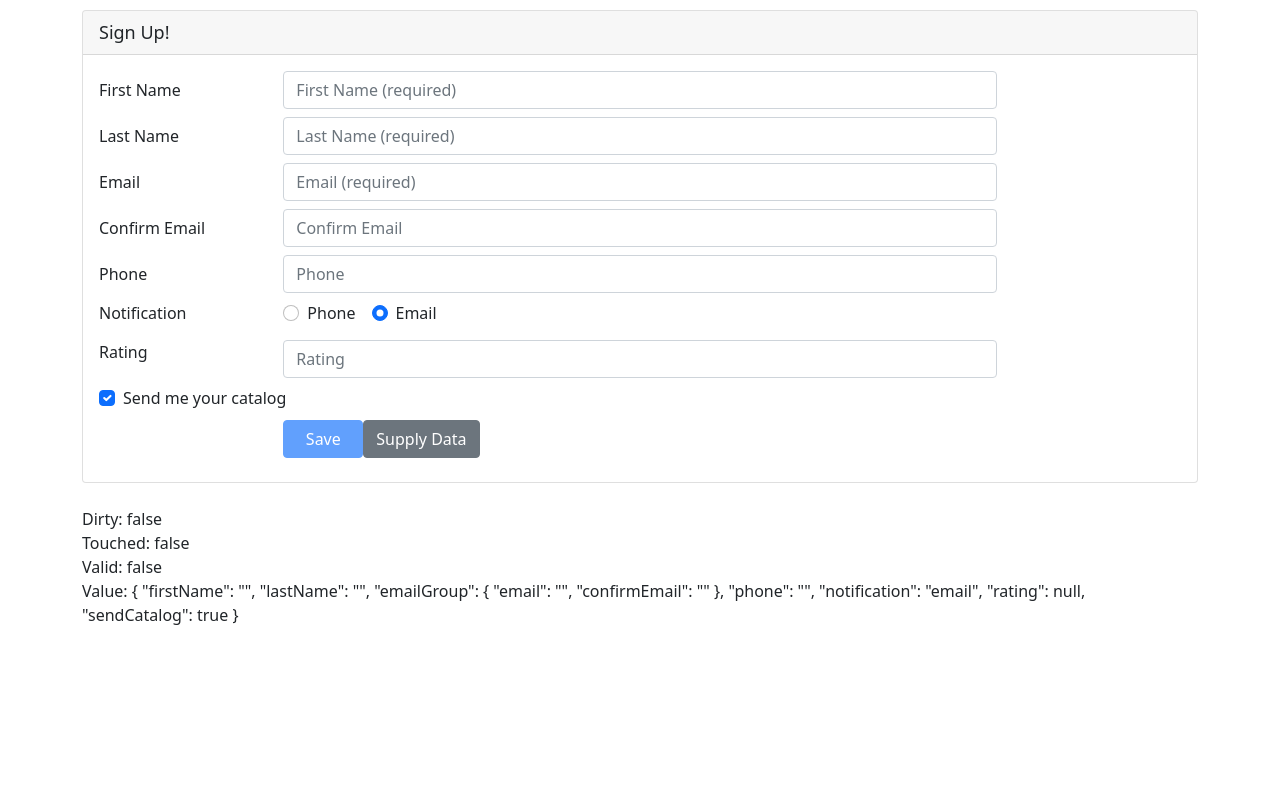
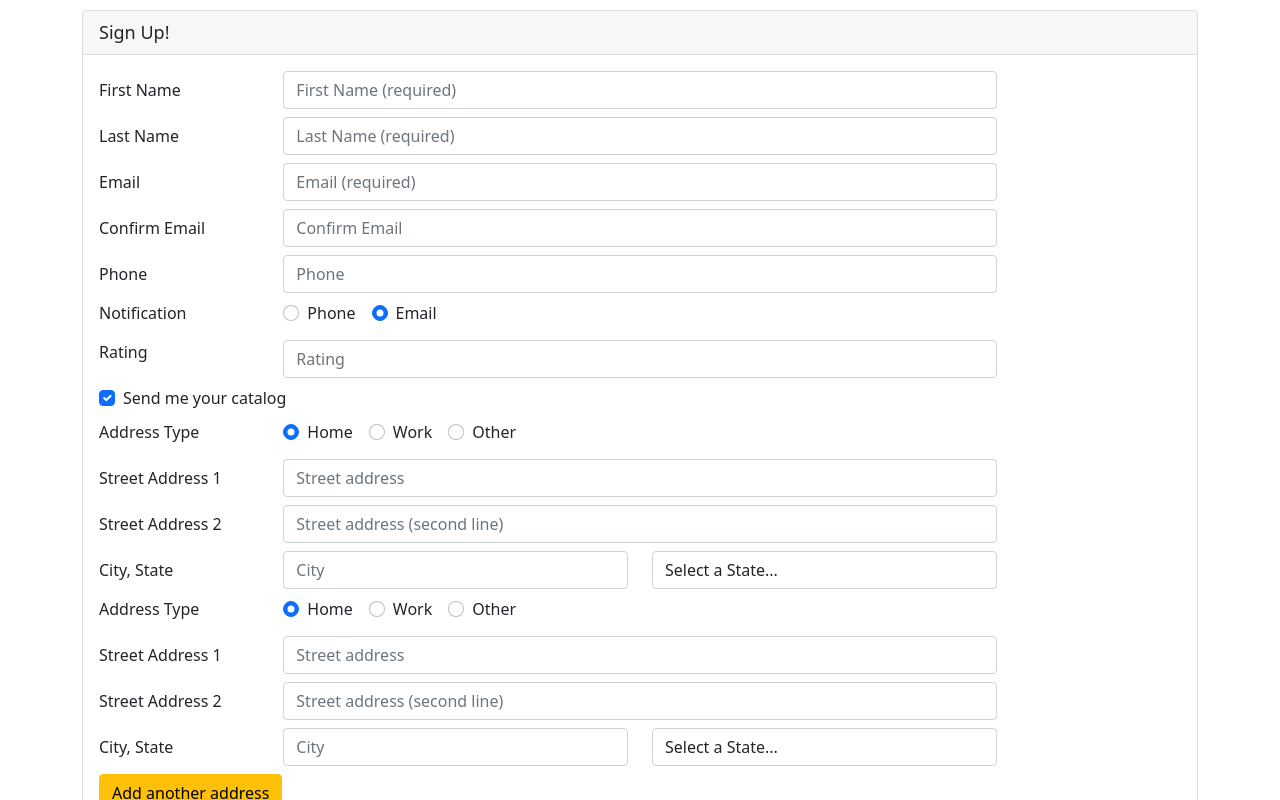
Before and after one commit to AhmedHafez1/Reactive-Forms, an Angular app: page / in a window 1280 px wide. Shown: the top 800 px of the page. Built offline with nearby package versions, Linux system fonts and the light colour scheme.

Commit message:
Dynamically Duplicate Input Elements

```diff
--- a/src/app/customers/customer.component.html
+++ b/src/app/customers/customer.component.html
@@ -196,7 +196,12 @@
         </div>
       </div>
 
-      <!-- <div *ngIf="customer.sendCatalog">
+      <div *ngIf="customerForm.get('sendCatalog')?.value">
+        <div formArrayName="addresses">
+          <div
+            [formGroupName]="i"
+            *ngFor="let address of addresses.controls; let i = index"
+          >
             <div class="form-group row mb-2">
               <label class="col-md-2 col-form-label pt-0">Address Type</label>
               <div class="col-md-8">
@@ -207,8 +212,7 @@
                       id="addressType1Id"
                       type="radio"
                       value="home"
-                  [(ngModel)]="customer.addressType"
-                  name="addressType"
+                      formControlName="addressType"
                     />
                     Home
                   </label>
@@ -220,8 +224,7 @@
                       id="addressType1Id"
                       type="radio"
                       value="work"
-                  [(ngModel)]="customer.addressType"
-                  name="addressType"
+                      formControlName="addressType"
                     />
                     Work
                   </label>
@@ -233,8 +236,7 @@
                       id="addressType1Id"
                       type="radio"
                       value="other"
-                  [(ngModel)]="customer.addressType"
-                  name="addressType"
+                      formControlName="addressType"
                     />
                     Other
                   </label>
@@ -243,57 +245,57 @@
             </div>
 
             <div class="form-group row mb-2">
-          <label class="col-md-2 col-form-label" for="street1Id"
+              <label
+                class="col-md-2 col-form-label"
+                [attr.for]="'street1Id' + i"
                 >Street Address 1</label
               >
               <div class="col-md-8">
                 <input
                   class="form-control"
-              id="street1Id"
+                  [id]="'street1Id' + i"
                   type="text"
                   placeholder="Street address"
-              [(ngModel)]="customer.street1"
-              name="street1"
+                  formControlName="street1"
                 />
               </div>
             </div>
 
             <div class="form-group row mb-2">
-          <label class="col-md-2 col-form-label" for="street2Id"
+              <label
+                class="col-md-2 col-form-label"
+                [attr.for]="'street2Id' + i"
                 >Street Address 2</label
               >
               <div class="col-md-8">
                 <input
                   class="form-control"
-              id="street2Id"
+                  [id]="'street2Id' + i"
                   type="text"
                   placeholder="Street address (second line)"
-              [(ngModel)]="customer.street2"
-              name="street2"
+                  formControlName="street2"
                 />
               </div>
             </div>
 
             <div class="form-group row mb-2">
-          <label class="col-md-2 col-form-label" for="cityId"
-            >City, State, Zip Code</label
+              <label class="col-md-2 col-form-label" [attr.for]="'cityId' + i"
+                >City, State</label
               >
-          <div class="col-md-3">
+              <div class="col-md-4">
                 <input
                   class="form-control"
-              id="cityId"
+                  id="{{ 'cityId' + i }}"
                   type="text"
                   placeholder="City"
-              [(ngModel)]="customer.city"
-              name="city"
+                  formControlName="city"
                 />
               </div>
-          <div class="col-md-3">
+              <div class="col-md-4">
                 <select
                   class="form-control"
                   id="stateId"
-              [(ngModel)]="customer.state"
-              name="state"
+                  formControlName="state"
                 >
                   <option value="" disabled selected hidden>
                     Select a State...
@@ -308,18 +310,21 @@
                   <option value="WY">Wyoming</option>
                 </select>
               </div>
-          <div class="col-md-2">
-            <input
-              class="form-control"
-              id="zipId"
-              type="number"
-              placeholder="Zip Code"
-              [(ngModel)]="customer.zip"
-              name="zip"
-            />
             </div>
           </div>
-      </div> -->
+        </div>
+      </div>
+
+      <div>
+        <button
+          class="btn btn-warning"
+          type="submit"
+          [disabled]="!addresses.valid"
+          (click)="addAddress()"
+        >
+          Add another address
+        </button>
+      </div>
 
       <div class="form-group row mb-2">
         <div class="offset-md-2 col-md-4">
--- a/src/app/customers/customer.component.ts
+++ b/src/app/customers/customer.component.ts
@@ -1,6 +1,7 @@
 import { Component, OnInit } from '@angular/core';
 import {
   AbstractControl,
+  FormArray,
   FormBuilder,
   FormControl,
   FormGroup,
@@ -78,11 +79,30 @@
       notification: 'email',
       rating: [null, acceptableRating(1, 5)],
       sendCatalog: true,
+      addresses: this.fb.array([this.buildAddress(), this.buildAddress()]),
     });
 
     this.customerForm
       .get('notification')
       ?.valueChanges.subscribe((value) => this.setPhoneValidation(value));
+  }
+
+  buildAddress(): FormGroup {
+    return this.fb.group({
+      addressType: 'home',
+      street1: '',
+      street2: '',
+      city: '',
+      state: '',
+    });
+  }
+
+  get addresses(): FormArray {
+    return this.customerForm.get('addresses') as FormArray;
+  }
+
+  addAddress(): void {
+    this.addresses.push(this.buildAddress());
   }
 
   save(): void {
```
Lines whose indentation alone changed are shown as unchanged.
